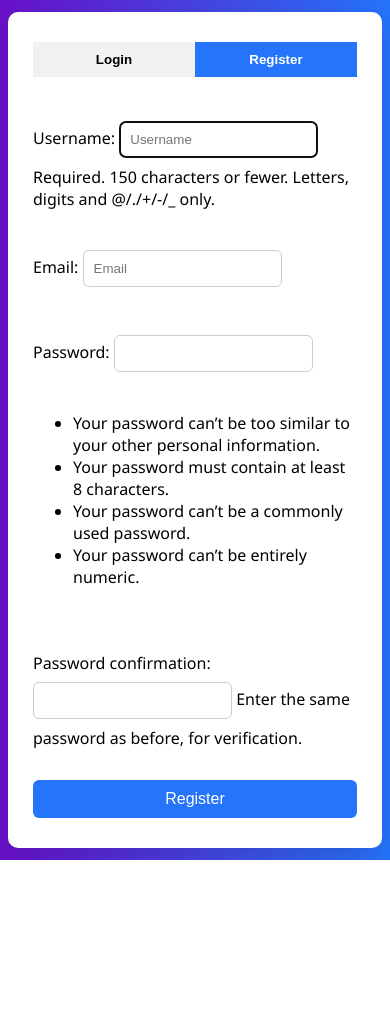
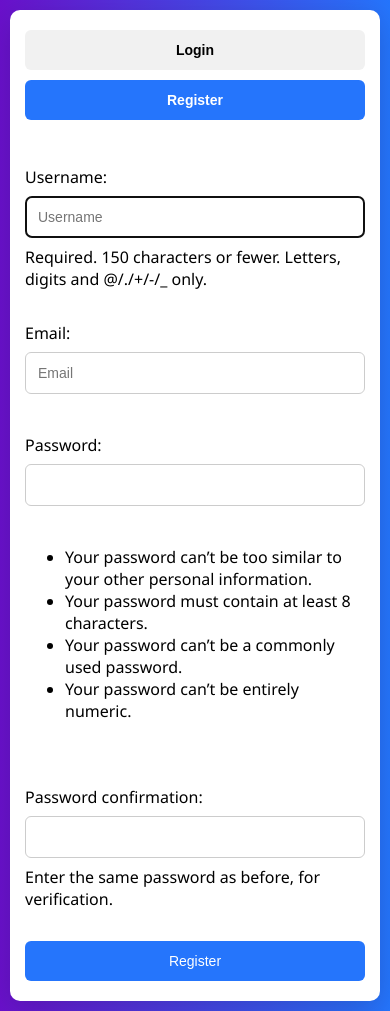
Before and after one commit to Raheezz/todo, a Django app: page /register/ in a window 390 px wide. Before the commit the page ends 860 px from the top, so only its background shows below. Run offline with Django 5.2, Linux system fonts and the light colour scheme.

Commit message:
mobile responsive

```diff
--- a/templates/register.html
+++ b/templates/register.html
@@ -1,7 +1,8 @@
 <!DOCTYPE html>
 <html lang="en">
 <head>
-  <meta charset="UTF-8">
+  <meta charset="UTF-8" />
+  <meta name="viewport" content="width=device-width, initial-scale=1" />
   <title>Register Page</title>
   <style>
     body {
@@ -11,6 +12,8 @@
       justify-content: center;
       align-items: center;
       height: 100vh;
+      margin: 0;
+      padding: 15px; /* padding so on mobile content isn't flush */
     }
     .auth-container {
       background: #fff;
@@ -18,7 +21,9 @@
       border-radius: 10px;
       box-shadow: 0 8px 30px rgba(0, 0, 0, 0.15);
       width: 360px;
+      max-width: 100%;
       transition: all 0.3s ease-in-out;
+      box-sizing: border-box;
     }
     .tabs {
       display: flex;
@@ -33,6 +38,7 @@
       background: #f1f1f1;
       font-weight: bold;
       transition: 0.2s;
+      font-size: 16px;
     }
     .tabs button.active {
       background: #2575fc;
@@ -52,6 +58,9 @@
       margin: 8px 0;
       border: 1px solid #ccc;
       border-radius: 6px;
+      font-size: 16px;
+      width: 100%;
+      box-sizing: border-box;
     }
     button.submit-btn {
       margin-top: 15px;
@@ -62,17 +71,56 @@
       border-radius: 6px;
       cursor: pointer;
       font-size: 16px;
+      width: 100%;
+      box-sizing: border-box;
     }
     button.submit-btn:hover {
       background: #1d5bd6;
+    }
+
+    /* ===== MOBILE RESPONSIVE ===== */
+    @media (max-width: 480px) {
+      body {
+        padding: 10px;
+        height: auto;
+      }
+
+      .auth-container {
+        padding: 20px 15px;
+        width: 100%;
+        max-width: 100%;
+      }
+
+      .tabs {
+        flex-direction: column;
+      }
+
+      .tabs button {
+        font-size: 14px;
+        padding: 12px 0;
+        margin-bottom: 10px;
+        border-radius: 6px;
+      }
+
+      .tabs button.active {
+        border-radius: 6px;
+      }
+
+      input[type="text"],
+      input[type="password"],
+      input[type="email"],
+      button.submit-btn {
+        font-size: 14px;
+        padding: 12px;
+      }
     }
   </style>
 </head>
 <body>
   <div class="auth-container">
     <div class="tabs">
-        <button class="tab-link" onclick="switchTab('login')">Login</button>
-        <button class="tab-link active" onclick="switchTab('register')">Register</button>
+      <button class="tab-link" onclick="switchTab('login')">Login</button>
+      <button class="tab-link active" onclick="switchTab('register')">Register</button>
     </div>
 
     <!-- Login Form -->
@@ -83,7 +131,7 @@
     </form>
 
     <!-- Register Form -->
-<form method="POST" class="tab-content active" id="register-form">
+    <form method="POST" class="tab-content active" id="register-form">
       {% csrf_token %}
       {{ register_form.as_p }}
       <button class="submit-btn" type="submit" name="action" value="register">Register</button>
```
Also changed, not shown: templates/todo_list.html (+46 -9 lines).
